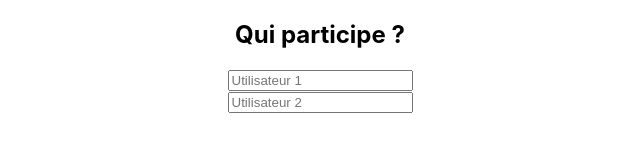
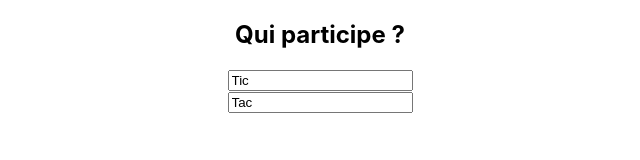
Before and after one commit to WildCodeSchool/lyon-js-03-20-p2-g4, a React (Create React App) app: page / in a window 1280 px wide. Shown: the top 160 px of the page, without its empty margins (320-960 px from the left). Built offline with nearby package versions, Linux system fonts and the light colour scheme.

Commit message:
add default name for users

```diff
--- a/src/UsersInputs.jsx
+++ b/src/UsersInputs.jsx
@@ -4,14 +4,15 @@ class UsersInputs extends React.Component {
   constructor(props) {
     super(props);
     this.state = {
-      user1: '',
-      user2: ''
+      user1: 'Tic',
+      user2: 'Tac'
     };
   }
 
   handleChange1 = (event) => {
     const user = event.target.value
     this.setState({user1: user})
+    console.log(this.state.user1)
   }
 
   handleChange2 = (event) => {
@@ -30,7 +31,7 @@ class UsersInputs extends React.Component {
             id="user1"
             name="user1"
             placeholder="Utilisateur 1"
-            value={this.state.user2}
+            value={this.state.user1}
             onChange={this.handleChange1}
           />
         </div>
```
